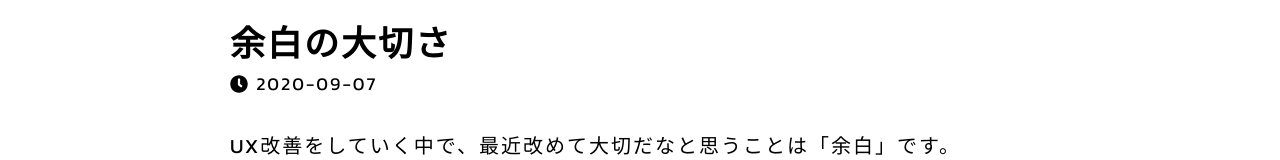
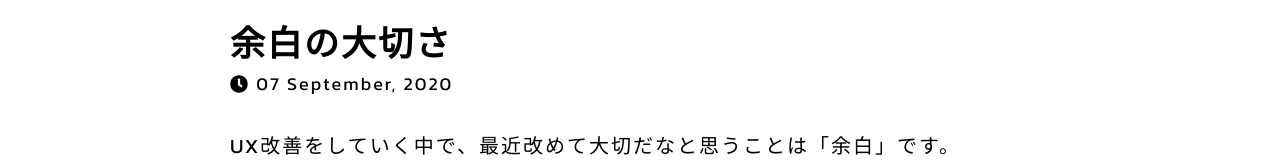
Before and after one commit to dak2/my-blog, a Gatsby site: page /2020_09_07/ in a window 1280 px wide. Shown: the part 158-318 px from the top of the page. Built offline with nearby package versions, Linux system fonts and the light colour scheme; Gatsby itself is replaced by a stand-in of ours.

Commit message:
記事詳細ページの日付の表示形式を記事一覧ページと等しくする

```diff
--- a/src/templates/blogPost.tsx
+++ b/src/templates/blogPost.tsx
@@ -30,7 +30,7 @@ export const query = graphql`
       html
       frontmatter {
         title
-        date
+        date(formatString: "DD MMMM, YYYY")
       }
     }
   }
```
